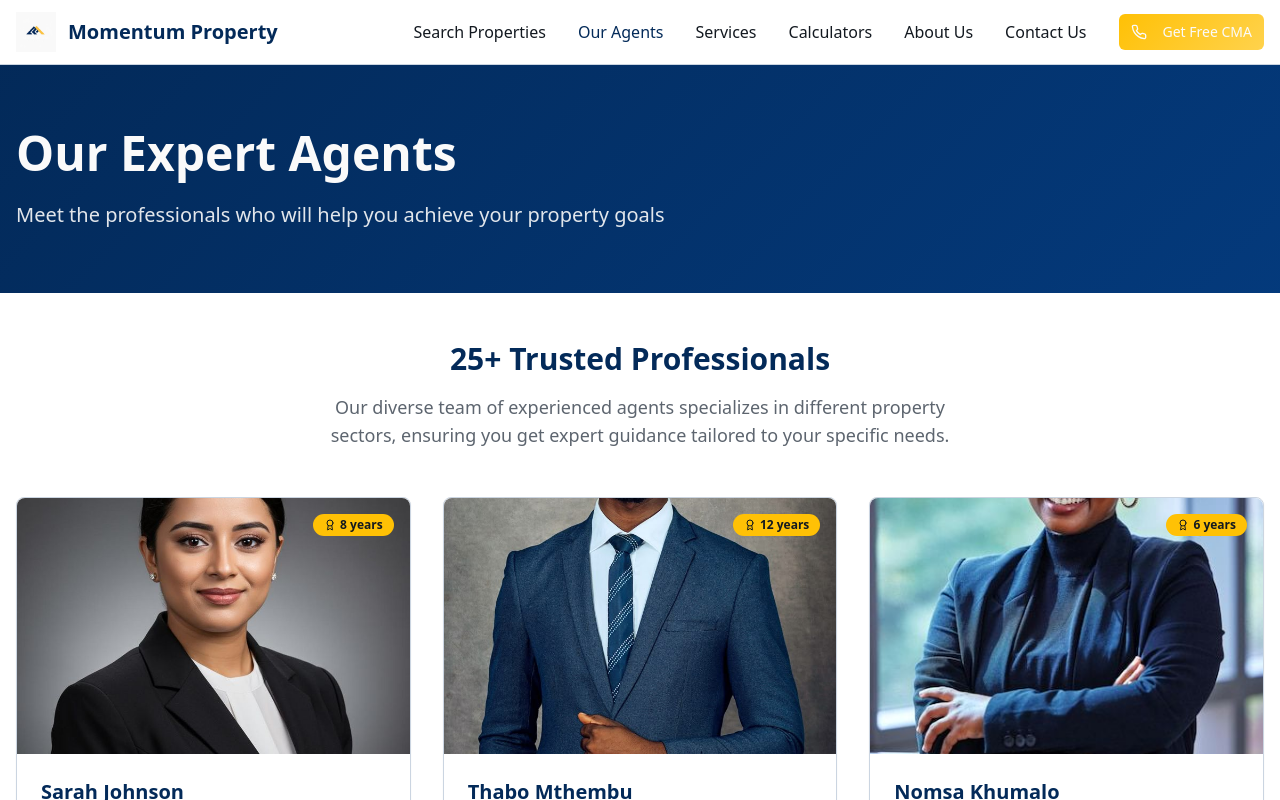
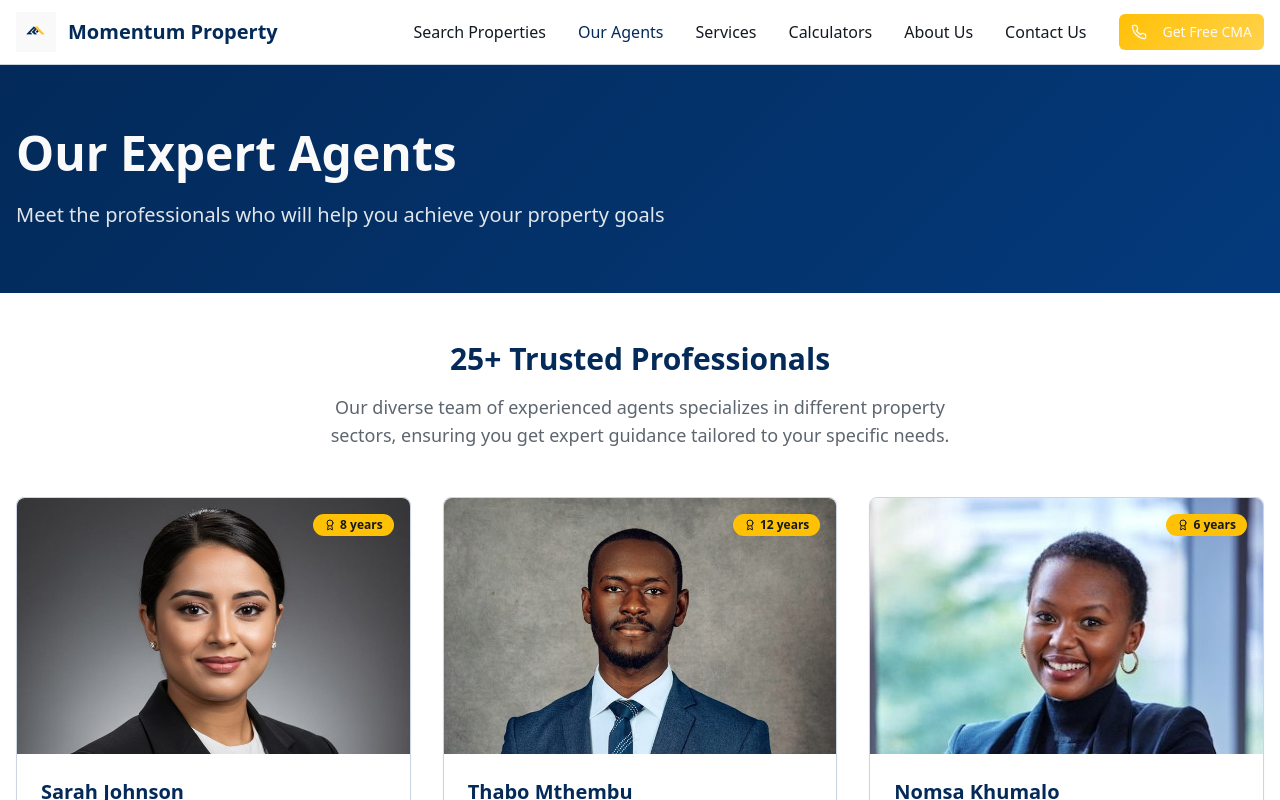
Before and after one commit to bob6512/url-to-file-fun, a React (Vite) app: page /agents in a window 1280 px wide. Shown: the top 800 px of the page. Built offline with nearby package versions, Linux system fonts and the light colour scheme; the HTML template or start-up script is replaced by a standard one.

Commit message:
Adjust agent image positioning

```diff
--- a/src/pages/Agents.tsx
+++ b/src/pages/Agents.tsx
@@ -123,7 +123,7 @@ const Agents = () => {
                     <img
                       src={agent.image}
                       alt={agent.name}
-                      className="w-full h-64 object-cover rounded-t-lg"
+                      className="w-full h-64 object-cover object-top rounded-t-lg"
                     />
                     <Badge className="absolute top-4 right-4 bg-accent text-accent-foreground">
                       <Award className="w-3 h-3 mr-1" />
```
